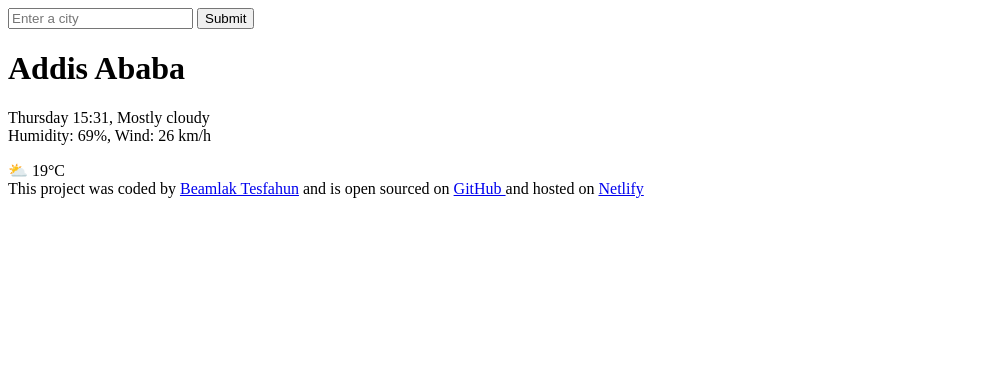
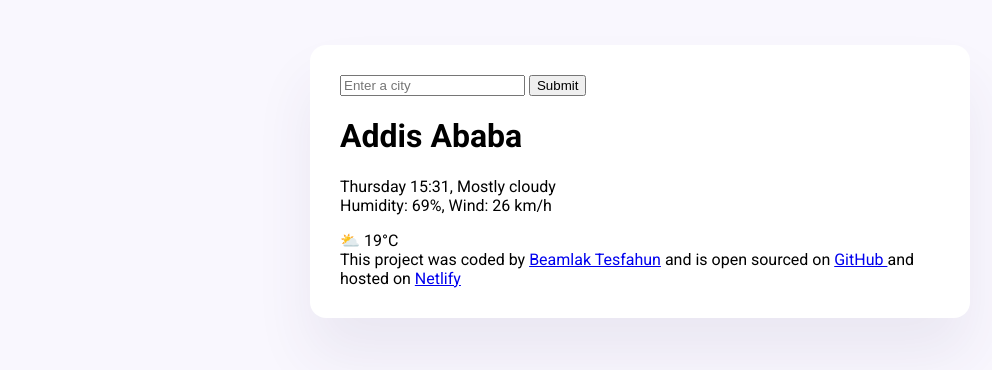
Before and after one commit to BeamlakTesfahun/my-weather-app, a plain HTML site: page index.html in a window 1280 px wide. Shown: the whole page, without its empty margins (0-992 px from the left). Drawn offline with Linux system fonts and the light colour scheme; a web font is replaced by a local one.

Commit message:
Styled the main container and added fonts

```diff
--- a/index.html
+++ b/index.html
@@ -3,9 +3,17 @@
   <head>
     <meta charset="UTF-8" />
     <meta name="viewport" content="width=device-width, initial-scale=1.0" />
+    <link rel="preconnect" href="https://fonts.googleapis.com" />
+    <link rel="preconnect" href="https://fonts.gstatic.com" crossorigin />
+    <link
+      href="https://fonts.googleapis.com/css2?family=Roboto:ital,wght@0,100;0,300;0,400;0,500;0,700;0,900;1,100;1,300;1,400;1,500;1,700;1,900&family=Skranji&display=swap"
+      rel="stylesheet"
+    />
+    <link rel="stylesheet" href="src/style.css" />
     <title>Document</title>
   </head>
   <body>
+    <div class="container">
       <header>
         <form>
           <input type="search" placeholder="Enter a city" required />
@@ -34,9 +42,12 @@
           target="_blank"
           >GitHub </a
         >and hosted on
-      <a href="https://transcendent-khapse-2ad2da.netlify.app/" target="_blank"
+        <a
+          href="https://transcendent-khapse-2ad2da.netlify.app/"
+          target="_blank"
           >Netlify</a
         >
       </footer>
+    </div>
   </body>
 </html>
--- /dev/null
+++ b/src/style.css
@@ -0,0 +1,12 @@
+body {
+  background-color: #f9f7fe;
+  font-family: "Roboto", sans-serif;
+}
+.container {
+  background-color: white;
+  max-width: 600px;
+  margin: 45px auto;
+  box-shadow: 0 38px 58px rgba(65, 50, 108, 0.08);
+  border-radius: 16px;
+  padding: 30px;
+}
```
Lines whose indentation alone changed are shown as unchanged.
